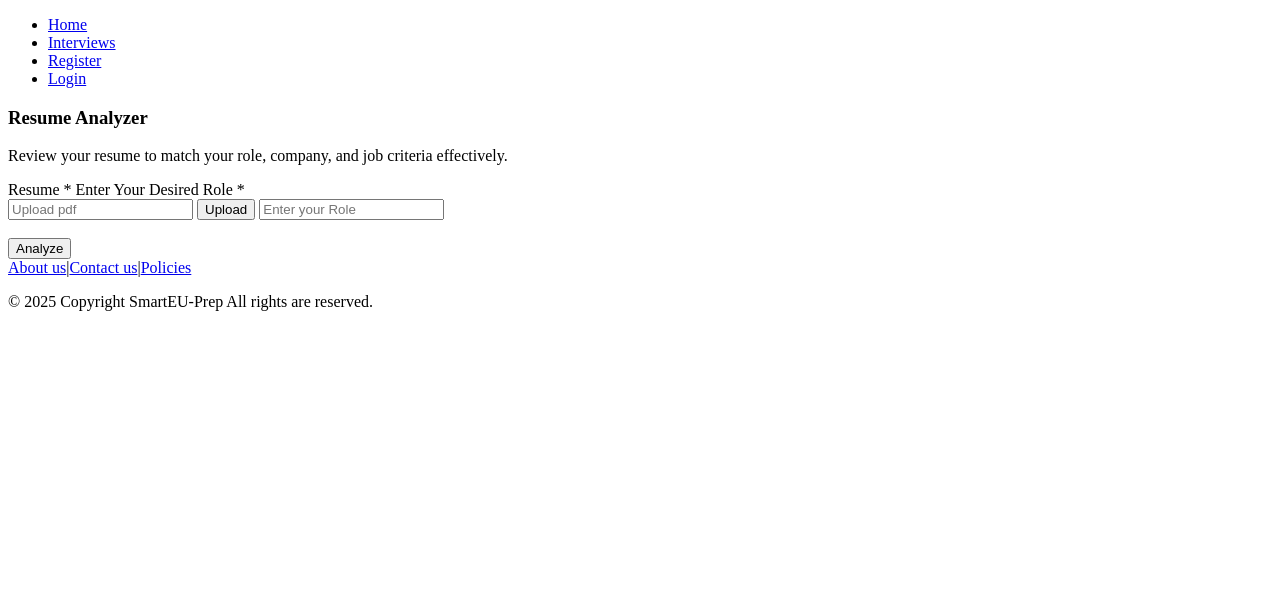
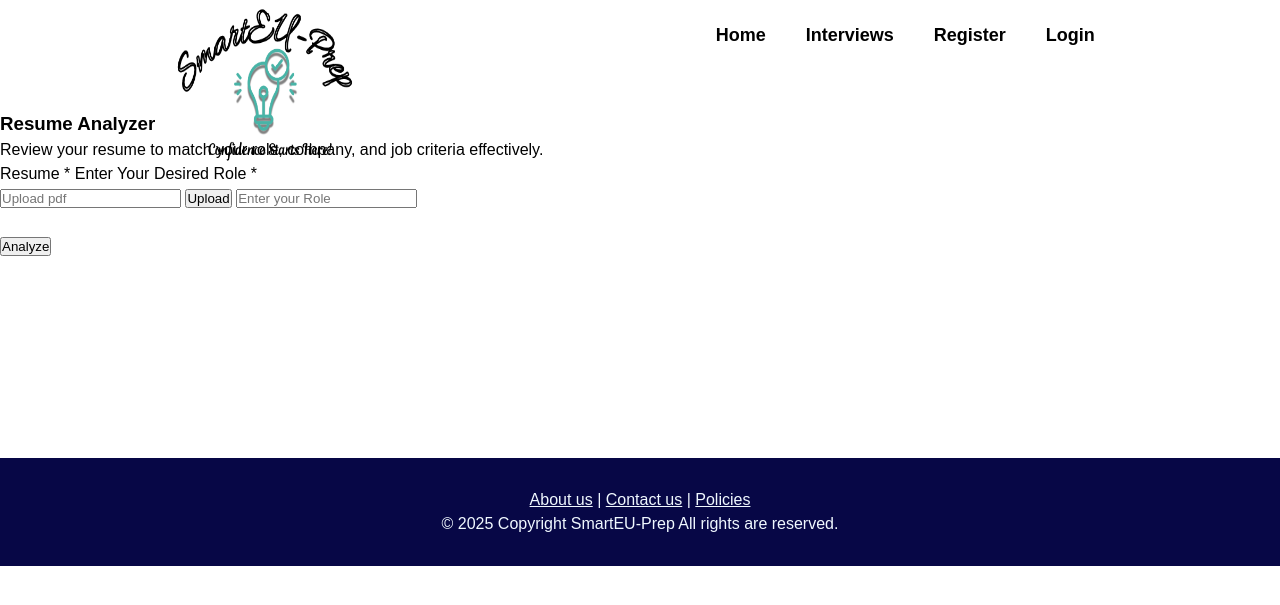
Before and after one commit to deepanshi43/AI-Powered-Interview-Preparation-System, a PHP site: page /HTML/resumeAnalyzer.html in a window 1280 px wide. Shown: the top 605 px of the page. Run offline with PHP 8.4, Linux system fonts and the light colour scheme.

Commit message:
changes made by pragya

```diff
--- a/CSS/feedback.css
+++ b/CSS/feedback.css
@@ -9,12 +9,13 @@
         text-align: center;
         font-family: Georgia, 'Times New Roman', Times, serif;
         font-size: 50px;
-        color: rgb(47, 102, 220);
-        text-shadow: 2px 3px rgb(192, 61, 61);
+        color: rgb(38, 44, 230);
+        text-shadow: 2px 3px rgb(193, 25, 120);
     }
     p{
         text-align: center;
         font-size: 30px;
     }
 
+
 }
--- /dev/null
+++ b/CSS/resumeAnalyse.css
@@ -0,0 +1,67 @@
+*{
+    margin:0;
+    padding:0;
+    box-sizing: border-box;
+
+}
+body{
+    background-color:white;
+    font-family: Arial, Helvetica, sans-serif;
+    line-height:1.5;
+
+}
+.header-container{
+    display:flex;
+    justify-content: space-around;
+    align-items: center;
+    background-color:white;
+    color:#050536;
+    height: 70px;
+
+
+}
+.nav-listItems{
+    display:flex;
+    justify-content: space-evenly;
+    align-items: center;
+
+}
+.nav-listItems li{
+    list-style: none;
+    margin: 20px;
+}
+.nav-listItems li a{
+text-decoration:none;
+font-size:large;
+color:black;
+font-weight:bold;
+}
+.nav-listItems li a:hover{
+    text-decoration: underline;
+}
+
+.header-container img{
+    margin-top: 100px;
+    height: 200px;
+    width: 200px;
+    border-radius: 30%;
+
+}
+
+.sub-heading{
+    margin-top: 40px;
+}
+
+footer{
+    margin-top: 200px;
+    text-align: center;
+    background-color: rgb(7, 7, 70);
+    padding: 30px;
+    bottom: 0%;
+    position: relative;
+    color: aliceblue;
+    div span a{
+
+        color: aliceblue;
+    }
+}
--- a/HTML/resumeAnalyzer.html
+++ b/HTML/resumeAnalyzer.html
@@ -4,20 +4,24 @@
     <meta charset="UTF-8">
     <meta name="viewport" content="width=device-width, initial-scale=1.0">
     <title>SmartEU-Prep</title>
+    <link rel="stylesheet" href="../CSS/resumeAnalyse.css">
 </head>
 <body>
-    <div>
+    <div class="header-container">
+        <img src="../Images/SmartEU-Prep (1).png" alt="SmartEU-Prep" class="logo">
 
-        <nav>
-            <ul>
+
+          <nav class="navbar">
+              <ul class="nav-listItems">
                   <li><a href="index.html">Home</a></li>
                   <li><a href="interview.html">Interviews</a></li>
                   <li><a href="register.html">Register</a></li>
                   <li><a href="loginPage.html">Login</a></li>
               </ul>
             </nav>
+
       </div>
-    <div>
+    <div class="sub-heading">
         <h3><b>Resume Analyzer</b></h3>
 
         <p>Review your resume to match your role, company, and job criteria effectively.</p>
@@ -38,7 +42,7 @@
         </form>
     </div>
     <footer>
-        <div> <span><a href="aboutUs.html">About us</a></span>|<span><a href="contactUs.html">Contact us</a></span>|<span><a href="policies.html">Policies</a></span></div>
+        <div> <span><a href="aboutUs.html">About us</a></span> | <span><a href="contactUs.html">Contact us</a></span> | <span><a href="policies.html">Policies</a></span></div>
         <p>&copy; 2025 Copyright SmartEU-Prep
             All rights are reserved. </p>
     </footer>
```
Also changed, not shown: CSS/loginpage.css (+28 -10 lines), HTML/loginPage.html (+8 -4 lines). Lines whose indentation alone changed are shown as unchanged.
